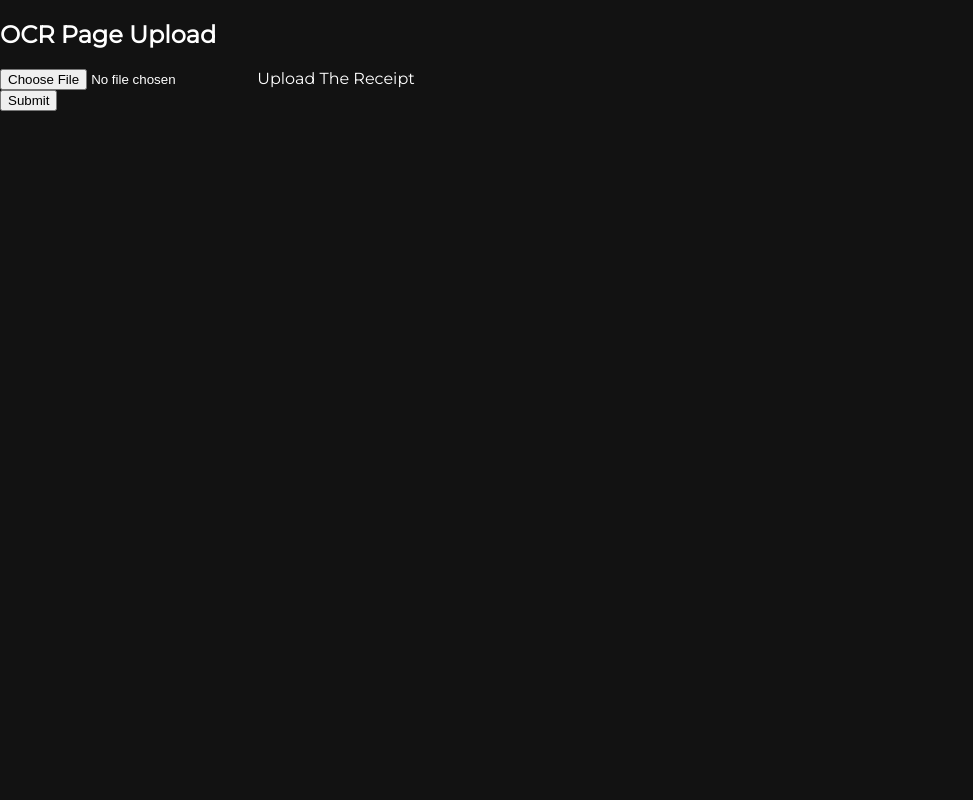
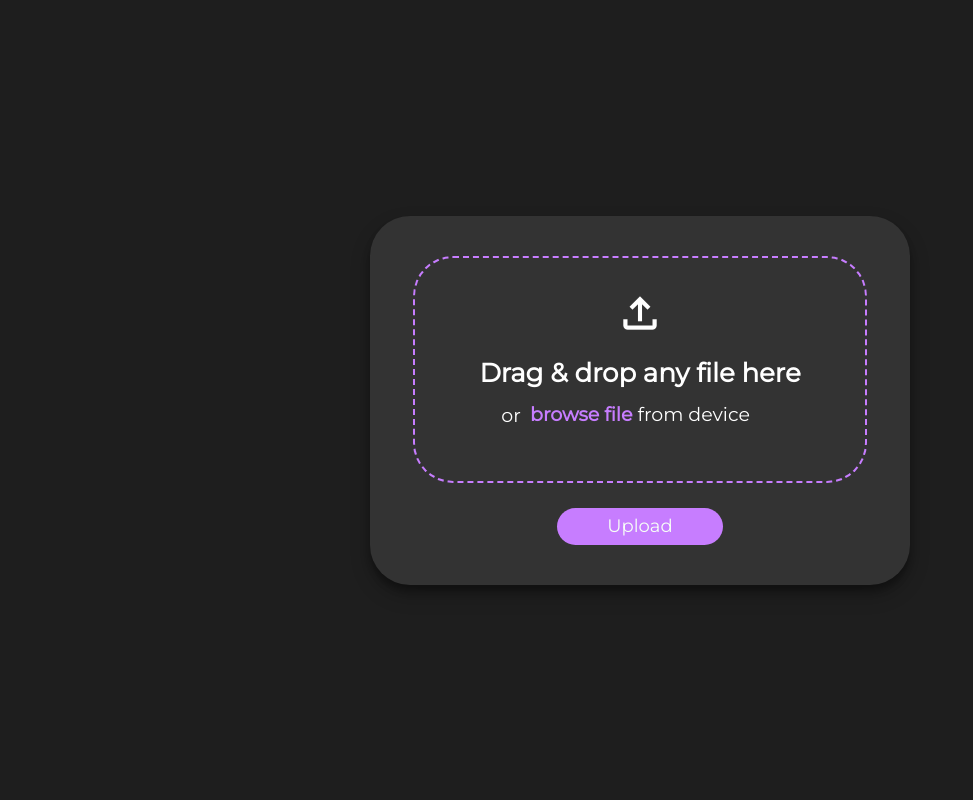
Before and after one commit to Rishiii7/ExpenseLens, a Flask app: page / in a window 1280 px wide. Shown: the whole page, without its empty margins (0-973 px from the left). Run offline with Flask 3, Linux system fonts and the light colour scheme.

Commit message:
Update ocr_page.html

```diff
--- a/templates/ocr_page.html
+++ b/templates/ocr_page.html
@@ -3,22 +3,51 @@
 <head>
     <meta charset="UTF-8">
     <meta name="viewport" content="width=device-width, initial-scale=1.0">
-    <title>OCR Document Retrival</title>
+    <title>OCR Document Retrieval</title>
     <!-- Custom CSS-->
+    <link href="https://fonts.googleapis.com/css?family=Material+Icons|Material+Icons+Outlined" rel="stylesheet">
     <link rel="stylesheet" type="text/css" href="{{ url_for('static', filename='css/ocr_styles.css') }}">
+    <!-- Added script for file name display -->
 
 </head>
 <body>
-    <main>
-        <section class="ocr-upload">
-            <h2>OCR Page Upload</h2>
-            <form action="/upload_file" method="post" enctype="multipart/form-data">
-                <input type="file" id="myFile" name="filename">
-                <label for="myFile">Upload The Receipt</label>
-                <br>
-                <input type="submit" value="Submit">
-            </form>
-        </section>
-    </main>
+    <form class="form-container" action="/upload_file" method="post" enctype='multipart/form-data'>
+
+        <div class="upload-files-container">
+
+            <div class="drag-file-area">
+                <span class="material-icons-outlined upload-icon"> file_upload </span>
+                <h3 class="dynamic-message"> Drag & drop any file here </h3>
+                <label class="label"> or <span class="browse-files">
+                    <input type="file" id="myFile" name="filename" class="default-file-input"/>
+                    <span class="browse-files-text">browse file</span>
+                    <span>from device</span>
+                </span> </label>
+            </div>
+
+            <span class="cannot-upload-message">
+                <span class="material-icons-outlined">error</span> Please select a file first
+                <span class="material-icons-outlined cancel-alert-button">cancel</span>
+            </span>
+
+            <div class="file-block">
+                <div class="file-info">
+                    <span class="material-icons-outlined file-icon">description</span>
+                    <span class="file-name"> </span> |
+                    <span class="file-size">  </span>
+                </div>
+                <span class="material-icons remove-file-icon">delete</span>
+                <div class="progress-bar"> </div>
+            </div>
+
+            <!-- Custom JS -->
+            <script src="{{ url_for('static', filename='scripts/ocr.js') }}"></script>
+
+            <button type="submit" class="upload-button"> Upload </button>
+
+        </div>
+
+    </form>
+
 </body>
 </html>
```
